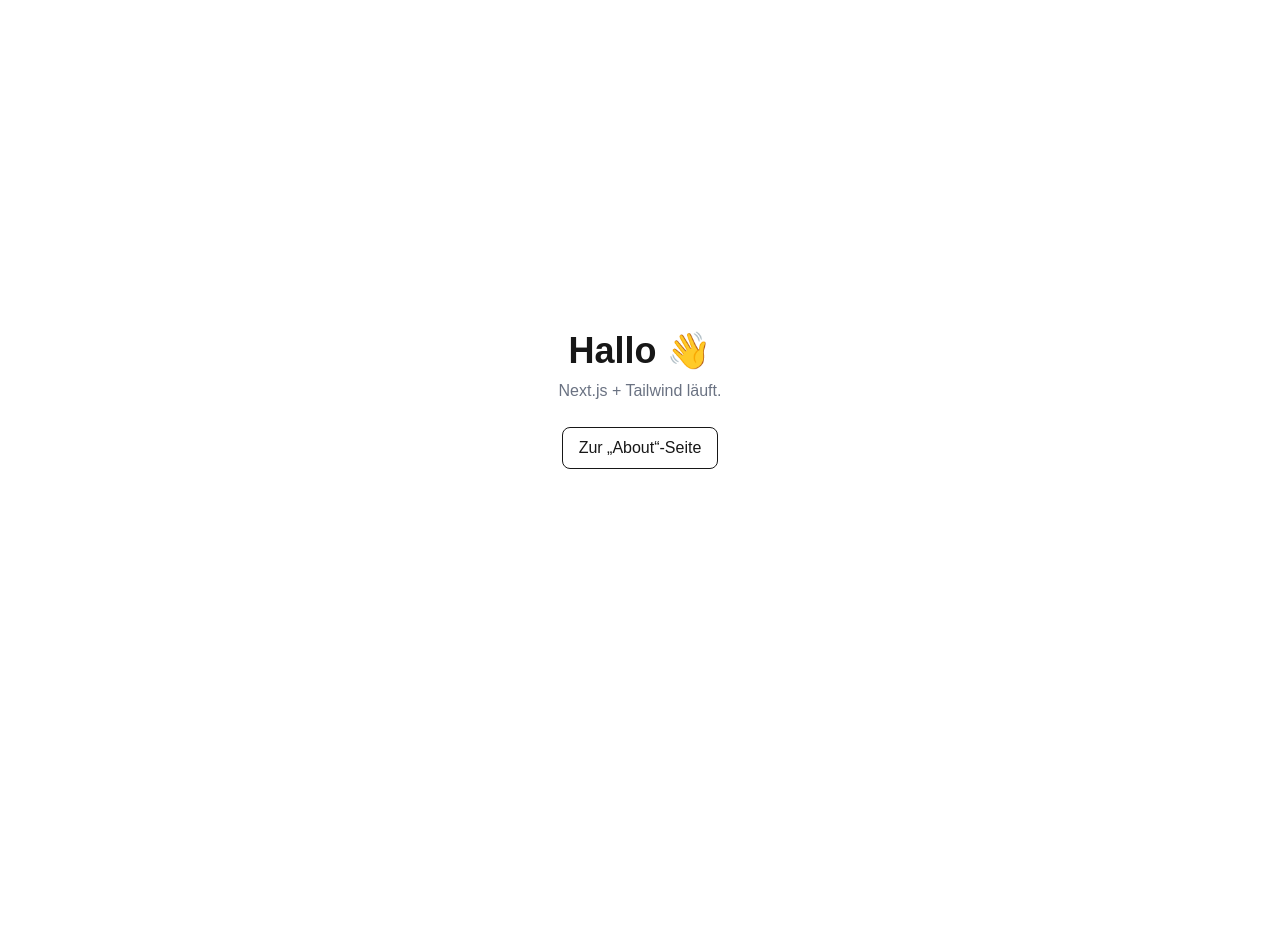
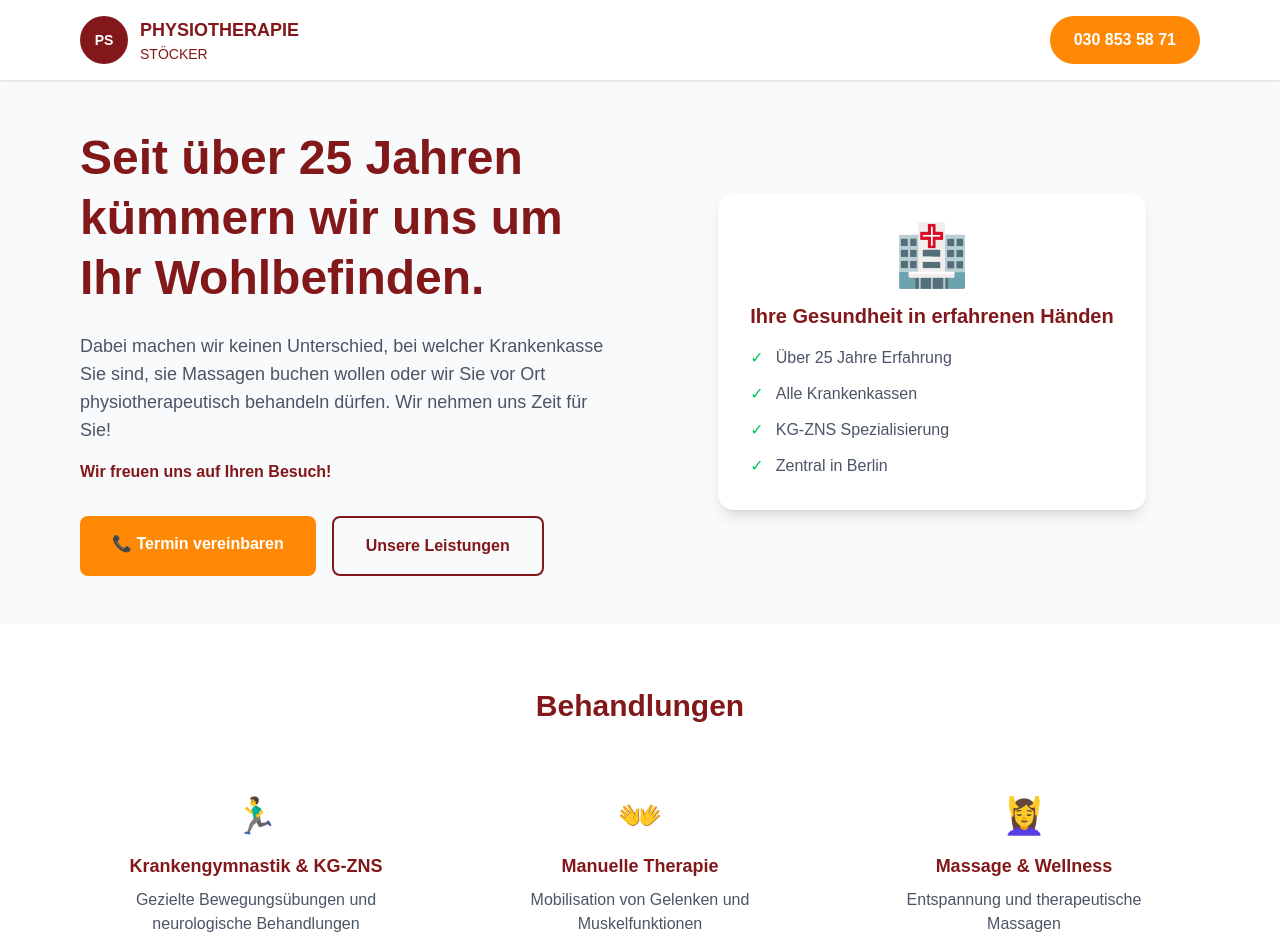
Before and after one commit to OlleeBerlin/physio-stoecker, a Next.js app: page / in a window 1280 px wide. Shown: the top 952 px of the page. Before the commit the page ends 800 px from the top, so only its background shows below. Built offline with nearby package versions, Linux system fonts and the light colour scheme.

Commit message:
Moderne Physiotherapie-Startseite mit originalem Farbschema

```diff
--- a/src/app/page.tsx
+++ b/src/app/page.tsx
@@ -2,14 +2,158 @@ import Link from "next/link";
 
 export default function Home() {
   return (
-    <main className="min-h-dvh grid place-items-center p-6">
-      <div className="text-center">
-        <h1 className="text-4xl font-bold">Hallo 👋</h1>
-        <p className="mt-2 text-gray-500">Next.js + Tailwind läuft.</p>
-        <Link href="/about" className="mt-6 inline-block rounded-lg border px-4 py-2">
-          Zur „About“-Seite
-        </Link>
-      </div>
-    </main>
+    <div className="min-h-screen bg-gray-50">
+      {/* Header */}
+      <header className="bg-white shadow-sm">
+        <div className="max-w-6xl mx-auto px-4 py-4 flex justify-between items-center">
+          <div className="flex items-center space-x-3">
+            <div className="w-12 h-12 bg-red-900 rounded-full flex items-center justify-center">
+              <div className="text-white font-bold text-sm">PS</div>
+            </div>
+            <div>
+              <h1 className="text-red-900 font-bold text-lg">PHYSIOTHERAPIE</h1>
+              <p className="text-red-900 text-sm">STÖCKER</p>
+            </div>
+          </div>
+          <a
+            href="tel:030853587"
+            className="bg-orange-400 hover:bg-orange-500 text-white px-6 py-3 rounded-full font-semibold transition-colors"
+          >
+            030 853 58 71
+          </a>
+        </div>
+      </header>
+
+      {/* Hero Section */}
+      <main className="max-w-6xl mx-auto px-4 py-12">
+        <div className="grid md:grid-cols-2 gap-12 items-center">
+          <div>
+            <h2 className="text-4xl md:text-5xl font-bold text-red-900 leading-tight mb-6">
+              Seit über 25 Jahren kümmern wir uns um Ihr Wohlbefinden.
+            </h2>
+            <p className="text-gray-600 text-lg mb-4">
+              Dabei machen wir keinen Unterschied, bei welcher Krankenkasse Sie sind,
+              sie Massagen buchen wollen oder wir Sie vor Ort physiotherapeutisch
+              behandeln dürfen. Wir nehmen uns Zeit für Sie!
+            </p>
+            <p className="text-red-900 font-semibold mb-8">
+              Wir freuen uns auf Ihren Besuch!
+            </p>
+
+            <div className="flex flex-col sm:flex-row gap-4">
+              <a
+                href="tel:030853587"
+                className="bg-orange-400 hover:bg-orange-500 text-white px-8 py-4 rounded-lg font-semibold text-center transition-colors"
+              >
+                📞 Termin vereinbaren
+              </a>
+              <Link
+                href="/behandlungen"
+                className="border-2 border-red-900 text-red-900 hover:bg-red-900 hover:text-white px-8 py-4 rounded-lg font-semibold text-center transition-colors"
+              >
+                Unsere Leistungen
+              </Link>
+            </div>
+          </div>
+
+          <div className="flex justify-center">
+            <div className="bg-white p-8 rounded-2xl shadow-lg">
+              <div className="text-6xl mb-4 text-center">🏥</div>
+              <h3 className="text-red-900 font-bold text-xl mb-4 text-center">Ihre Gesundheit in erfahrenen Händen</h3>
+              <ul className="space-y-3 text-gray-600">
+                <li className="flex items-center">
+                  <span className="text-green-500 mr-3">✓</span>
+                  Über 25 Jahre Erfahrung
+                </li>
+                <li className="flex items-center">
+                  <span className="text-green-500 mr-3">✓</span>
+                  Alle Krankenkassen
+                </li>
+                <li className="flex items-center">
+                  <span className="text-green-500 mr-3">✓</span>
+                  KG-ZNS Spezialisierung
+                </li>
+                <li className="flex items-center">
+                  <span className="text-green-500 mr-3">✓</span>
+                  Zentral in Berlin
+                </li>
+              </ul>
+            </div>
+          </div>
+        </div>
+      </main>
+
+      {/* Behandlungen Preview */}
+      <section className="bg-white py-16">
+        <div className="max-w-6xl mx-auto px-4">
+          <h2 className="text-3xl font-bold text-red-900 text-center mb-12">Behandlungen</h2>
+
+          <div className="grid md:grid-cols-3 gap-8">
+            <div className="text-center p-6">
+              <div className="text-4xl mb-4">🏃‍♂️</div>
+              <h3 className="text-red-900 font-semibold text-lg mb-2">Krankengymnastik & KG-ZNS</h3>
+              <p className="text-gray-600">Gezielte Bewegungsübungen und neurologische Behandlungen</p>
+            </div>
+
+            <div className="text-center p-6">
+              <div className="text-4xl mb-4">👐</div>
+              <h3 className="text-red-900 font-semibold text-lg mb-2">Manuelle Therapie</h3>
+              <p className="text-gray-600">Mobilisation von Gelenken und Muskelfunktionen</p>
+            </div>
+
+            <div className="text-center p-6">
+              <div className="text-4xl mb-4">💆‍♀️</div>
+              <h3 className="text-red-900 font-semibold text-lg mb-2">Massage & Wellness</h3>
+              <p className="text-gray-600">Entspannung und therapeutische Massagen</p>
+            </div>
+          </div>
+
+          <div className="text-center mt-12">
+            <Link
+              href="/behandlungen"
+              className="bg-red-900 hover:bg-red-800 text-white px-8 py-4 rounded-lg font-semibold transition-colors"
+            >
+              Alle Behandlungen ansehen
+            </Link>
+          </div>
+        </div>
+      </section>
+
+      {/* Kontakt */}
+      <section className="bg-gray-50 py-16">
+        <div className="max-w-4xl mx-auto px-4 text-center">
+          <h2 className="text-3xl font-bold text-red-900 mb-8">Kontakt & Anfahrt</h2>
+
+          <div className="grid md:grid-cols-2 gap-8">
+            <div className="bg-white p-6 rounded-lg shadow">
+              <h3 className="text-red-900 font-semibold text-lg mb-4">📍 Praxis</h3>
+              <p className="text-gray-600 mb-2">Weimarische Str. 9</p>
+              <p className="text-gray-600 mb-4">10715 Berlin</p>
+
+              <h4 className="text-red-900 font-semibold mb-2">🕒 Öffnungszeiten</h4>
+              <p className="text-gray-600 text-sm">Mo-Do: 08:30 - 19:00 Uhr</p>
+              <p className="text-gray-600 text-sm">Fr: 08:30 - 16:00 Uhr</p>
+            </div>
+
+            <div className="bg-white p-6 rounded-lg shadow">
+              <h3 className="text-red-900 font-semibold text-lg mb-4">📞 Kontakt</h3>
+              <a href="tel:030853587" className="text-orange-400 font-semibold text-lg block mb-2">
+                030 853 58 71
+              </a>
+              <a href="mailto:post@physio-stoecker.de" className="text-gray-600 block mb-4">
+                post@physio-stoecker.de
+              </a>
+
+              <a
+                href="tel:030853587"
+                className="bg-orange-400 hover:bg-orange-500 text-white px-6 py-3 rounded-lg font-semibold transition-colors inline-block"
+              >
+                Jetzt anrufen
+              </a>
+            </div>
+          </div>
+        </div>
+      </section>
+    </div>
   );
 }
```
